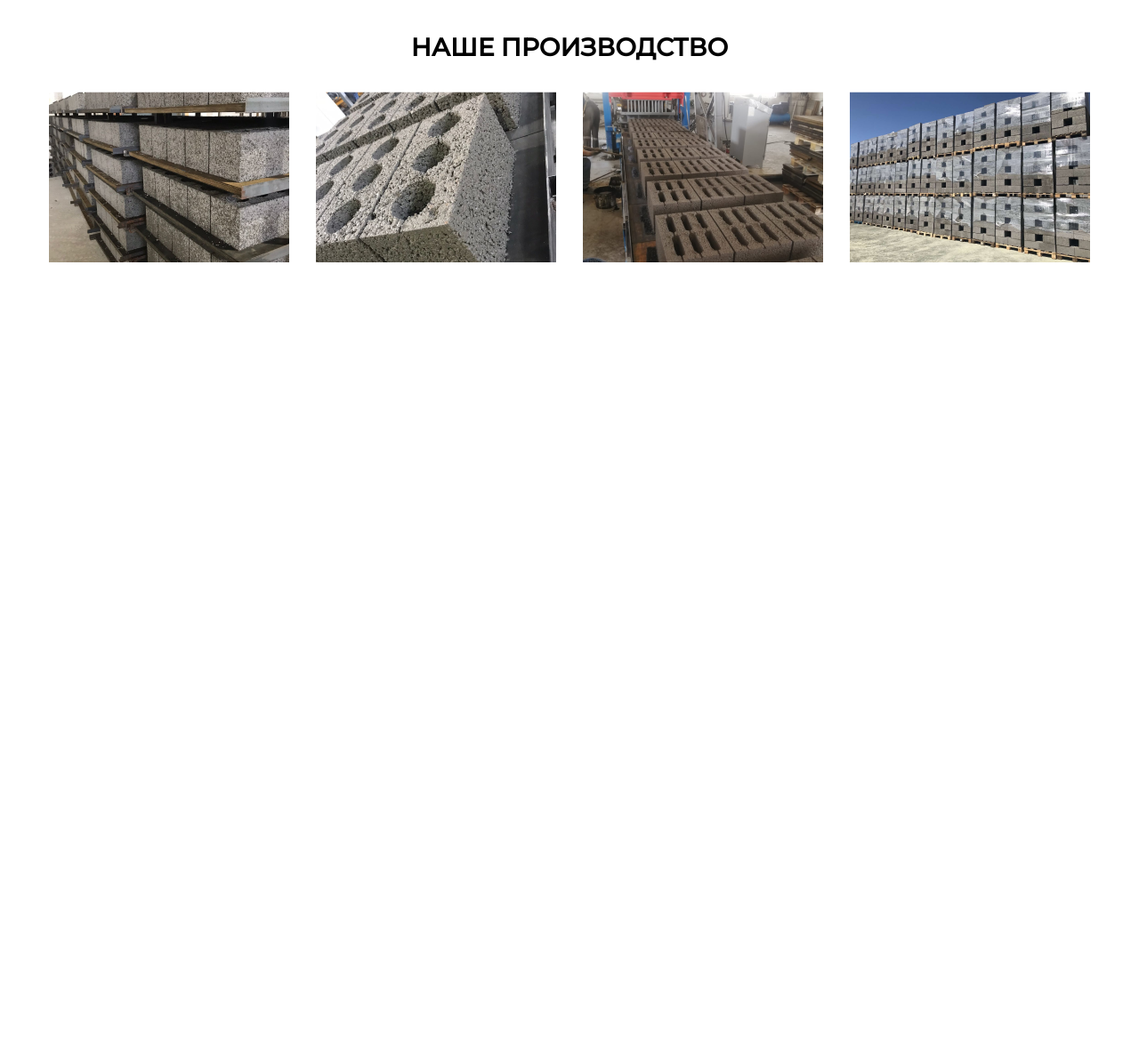
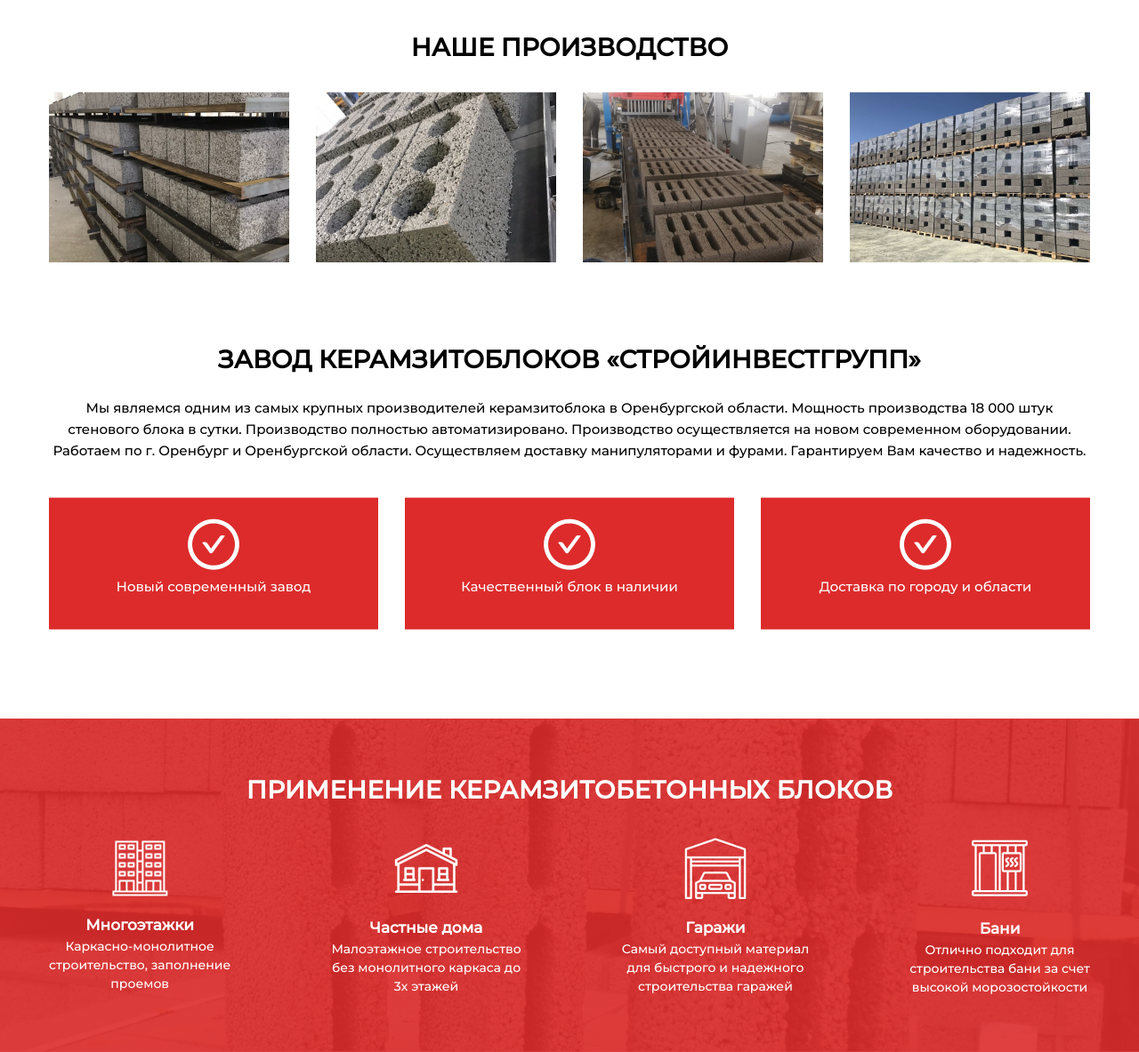
Before and after one commit to ilidarka/keramzin-landingpage, a plain HTML site: page index.html in a window 1280 px wide. Shown: the part 2086-3269 px from the top of the page at 89% size. Before the commit the page ends 2386 px from the top, so only its background shows below. Drawn offline with Linux system fonts and the light colour scheme.

Commit message:
Created usage section

```diff
--- a/assets/templates/main/style.css
+++ b/assets/templates/main/style.css
@@ -372,3 +372,76 @@
     display: flex;
     justify-content: space-between;
 }
+.about {
+    display: flex;
+    justify-content: center;
+    margin-top: 82px;
+}
+.about h3 {
+    font-weight: 600;
+    font-size: 28px;
+    line-height: 45px;
+    text-align: center;
+    text-transform: uppercase;
+}
+.about p {
+    margin-top: 20px;
+    font-weight: 500;
+    font-size: 15px;
+    line-height: 24px;
+    text-align: center;
+}
+.about .advantages-items {
+    margin-top: 40px;
+    width: 100%;
+    display: flex;
+    justify-content: space-between;
+}
+.usage {
+    background-image: linear-gradient(rgba(221, 43, 43, 0.9), rgba(221, 43, 43, 0.9)), url("./img/usageBackground.png");
+    background-position: top;
+    background-repeat: repeat, no-repeat;
+    background-size: auto, cover;
+    margin-top: 100px;
+    min-height: 375px;
+    display: flex;
+    justify-content: center;
+}
+.usage h3 {
+    margin-top: 58px;
+    font-weight: 600;
+    font-size: 28px;
+    line-height: 45px;
+    text-align: center;
+    color: #fff;
+    text-transform: uppercase;
+    letter-spacing: 0.2px;
+}
+.usage .usage-items {
+    margin-top: 29px;
+    width: 100%;
+    display: flex;
+    justify-content: space-between;
+    align-items: center;
+}
+.usage .usage-item {
+    display: flex;
+    flex-direction: column;
+    justify-content: center;
+    align-items: center;
+}
+.usage .usage-item span {
+    margin-top: 18px;
+    font-weight: 600;
+    font-size: 17px;
+    line-height: 27px;
+    text-align: center;
+    color: #fff;
+}
+.usage .usage-item p {
+    font-weight: 400;
+    font-size: 14px;
+    line-height: 21px;
+    text-align: center;
+    color: #fff;
+}
--- a/index.html
+++ b/index.html
@@ -170,6 +170,63 @@
                 </div>
             </div>
         </section>
+        <section class="about">
+            <div class="mainWrapper">
+                <h3>Завод керамзитоблоков «СтройИнвестГрупп»</h3>
+                <p>
+                    Мы являемся одним из самых крупных производителей керамзитоблока в Оренбургской области. Мощность производства 18 000 штук
+                    стенового блока в сутки. Производство полностью автоматизировано. Производство осуществляется на новом современном оборудовании.
+                    Работаем по г. Оренбург и Оренбургской области. Осуществляем доставку манипуляторами и фурами. Гарантируем Вам качество и надежность.
+                </p>
+                <div class="advantages-items">
+                    <img src="./assets/templates/main/img/modernFactory.png" alt="modernFactory">
+                    <img src="./assets/templates/main/img/block.png" alt="block">
+                    <img src="./assets/templates/main/img/delivery.png" alt="delivery">
+                </div>
+            </div>
+        </section>
+        <section class="usage">
+            <div class="mainWrapper">
+                <h3>Применение керамзитобетонных блоков</h3>
+                <div class="usage-items">
+                    <div class="usage-item">
+                        <img src="./assets/templates/main/img/flats.png" alt="flats">
+                        <span>Многоэтажки</span>
+                        <p>Каркасно-монолитное <br>
+                            строительство, заполнение <br>
+                            проемов <br>
+                        </p>
+                    </div>
+                    <div class="usage-item">
+                        <img src="./assets/templates/main/img/houses.png" alt="houses">
+                        <span>Частные дома</span>
+                        <p>
+                            Малоэтажное строительство <br>
+                            без монолитного каркаса до <br>
+                            3х этажей <br>
+                        </p>
+                    </div>
+                    <div class="usage-item">
+                        <img src="./assets/templates/main/img/garajes.png" alt="garajes">
+                        <span>Гаражи</span>
+                        <p>
+                            Самый доступный материал <br>
+                            для быстрого и надежного <br>
+                            строительства гаражей <br>
+                        </p>
+                    </div>
+                    <div class="usage-item">
+                        <img src="./assets/templates/main/img/saunas.png" alt="saunas">
+                        <span>Бани</span>
+                        <p>
+                            Отлично подходит для <br>
+                            строительства бани за счет <br>
+                            высокой морозостойкости <br>
+                        </p>
+                    </div>
+                </div>
+            </div>
+        </section>
     </main>
     <footer>
 
```
Also changed, not shown: assets/templates/main/img/block.png (added), assets/templates/main/img/delivery.png (added), assets/templates/main/img/flats.png (added), assets/templates/main/img/garajes.png (added), assets/templates/main/img/houses.png (added), assets/templates/main/img/modernFactory.png (added), assets/templates/main/img/saunas.png (added), assets/templates/main/img/usageBackground.png (added).
